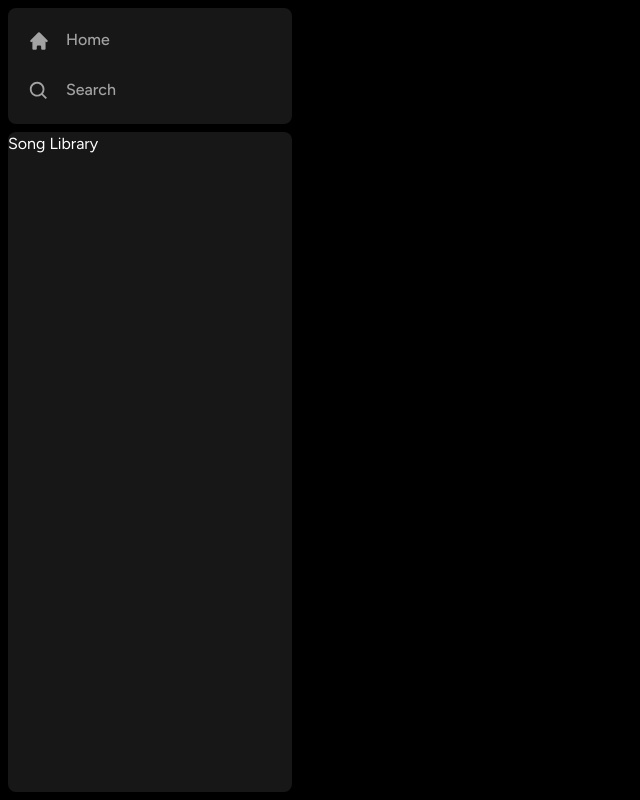
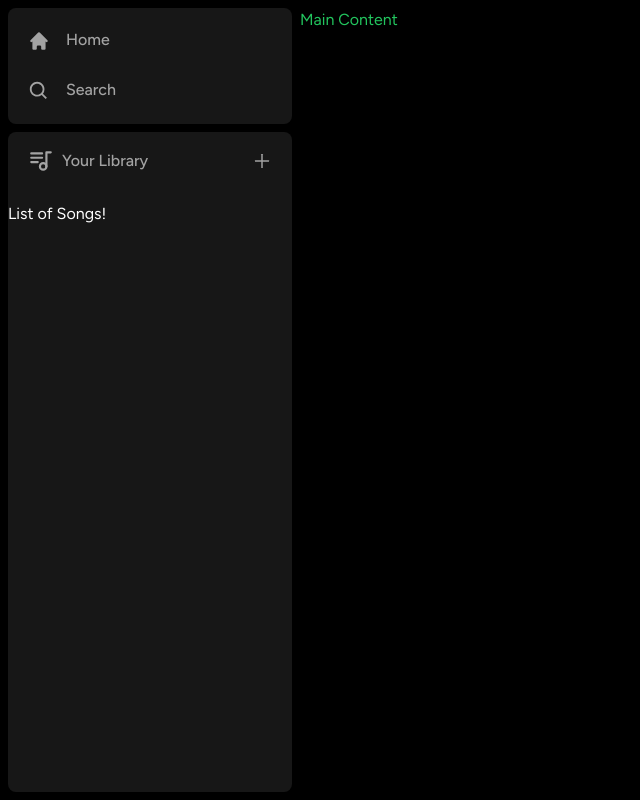
Before and after one commit to onion213/spotify-clone, a Next.js app: page / in a window 1280 px wide. Shown: the whole page, without its empty margins (0-640 px from the left). Built offline with nearby package versions, Linux system fonts and the light colour scheme.

Commit message:
feat: library list

```diff
--- /dev/null
+++ b/components/Library.tsx
@@ -0,0 +1,28 @@
+'use client'
+
+import { TbPlaylist } from 'react-icons/tb'
+import { AiOutlinePlus } from 'react-icons/ai'
+
+const Library = () => {
+  const onClick = () => {
+    //Handle upload later
+  }
+  return (
+    <div className="flex flex-col">
+      <div className="flex items-center justify-between px-5 pt-4">
+        <div className="inline-flex items-center gap-x-2">
+          <TbPlaylist className="text-neutral-400" size={26} />
+          <p className="text-neutral-400 font-medium text-md">Your Library</p>
+        </div>
+        <AiOutlinePlus
+          onClick={onClick}
+          size={20}
+          className="text-neutral-400 cursor-pointer hover:text-white transition"
+        />
+      </div>
+      <div className="flex flex-col gap-y-2 mt-4 pt-3">List of Songs!</div>
+    </div>
+  )
+}
+
+export default Library
--- a/components/Sidebar.tsx
+++ b/components/Sidebar.tsx
@@ -6,6 +6,7 @@
 import { BiSearch } from 'react-icons/bi'
 import Box from './Box'
 import SidebarItem from './SidebarItem'
+import Library from './Library'
 
 interface SidebarProps {
   children: React.ReactNode
@@ -35,8 +36,11 @@
             ))}
           </div>
         </Box>
-        <Box className="overflow-auto h-full">Song Library</Box>
+        <Box className="overflow-auto h-full">
+          <Library />
+        </Box>
       </div>
+      <main className="h-full flex-1 overflow-y-auto py-2">{children}</main>
     </div>
   )
 }
```
